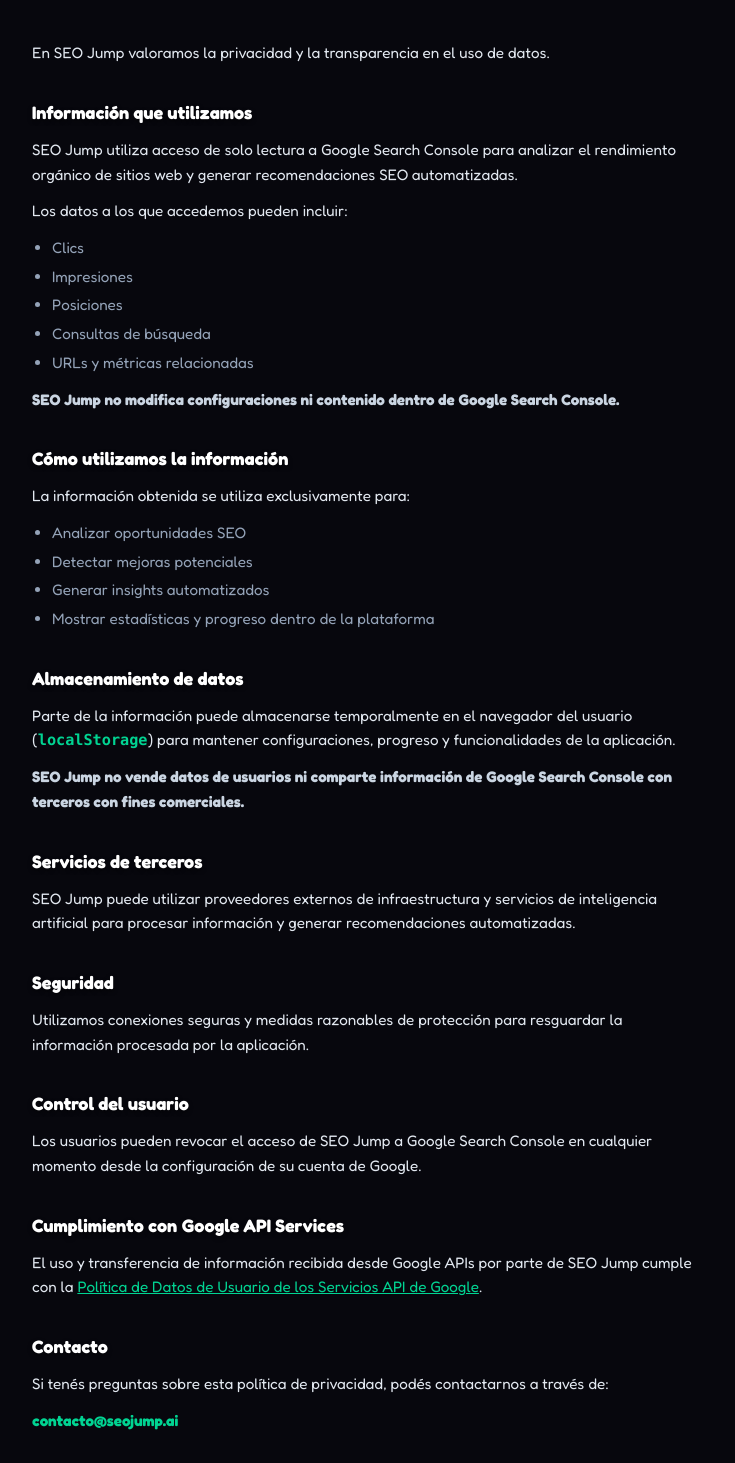
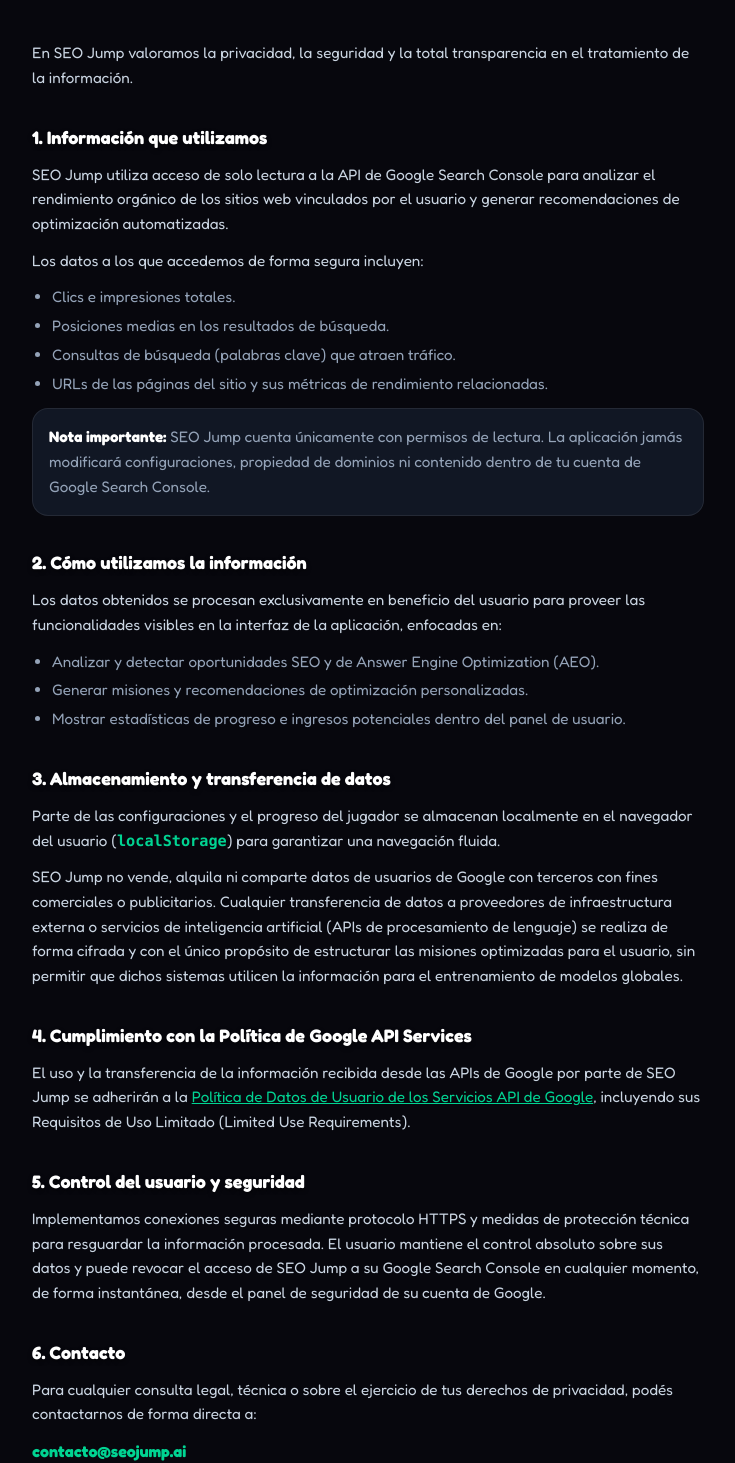
Before and after one commit to jonasnahuel-SEOJUMP/SeoJump, a Next.js app: page /privacidad in a window 1280 px wide. Shown: the part 188-1651 px from the top of the page, without its empty margins (272-1007 px from the left). Built offline with nearby package versions, Linux system fonts and the light colour scheme.

Commit message:
content: update privacy policy with definitive legal text

```diff
--- a/src/app/privacidad/page.js
+++ b/src/app/privacidad/page.js
@@ -2,72 +2,57 @@ import Link from "next/link";
 
 export const metadata = {
   title: "Política de Privacidad — SEO Jump",
-  description: "Política de privacidad y uso de datos de SEO Jump.",
+  description: "Política de privacidad y uso de datos de SEO Jump. Cumplimiento con Google API Services y protección de datos del usuario.",
 };
 
 export default function PrivacidadPage() {
   return (
     <div className="min-h-screen bg-[#07070d] font-fredoka text-slate-200 px-4 py-16 flex flex-col items-center">
       <div className="max-w-2xl w-full">
-        <Link href="/" className="text-duo-green hover:underline text-sm font-bold mb-8 inline-block">
+        <Link href="/" className="text-emerald-400 hover:underline text-sm font-bold mb-8 inline-block">
           ← Volver al inicio
         </Link>
 
         <h1 className="text-4xl font-black text-white mb-2">Política de Privacidad</h1>
         <p className="text-xs text-slate-500 mb-10">Última actualización: Mayo 2026</p>
 
-        <div className="space-y-8 text-sm leading-relaxed">
-          <p>En SEO Jump valoramos la privacidad y la transparencia en el uso de datos.</p>
+        <div className="space-y-8 text-sm leading-relaxed text-slate-300">
+          <p>En SEO Jump valoramos la privacidad, la seguridad y la total transparencia en el tratamiento de la información.</p>
 
           <div className="space-y-3">
-            <h2 className="text-white font-black text-lg">Información que utilizamos</h2>
-            <p>SEO Jump utiliza acceso de solo lectura a Google Search Console para analizar el rendimiento orgánico de sitios web y generar recomendaciones SEO automatizadas.</p>
-            <p>Los datos a los que accedemos pueden incluir:</p>
+            <h2 className="text-white font-black text-lg">1. Información que utilizamos</h2>
+            <p>SEO Jump utiliza acceso de solo lectura a la API de Google Search Console para analizar el rendimiento orgánico de los sitios web vinculados por el usuario y generar recomendaciones de optimización automatizadas.</p>
+            <p>Los datos a los que accedemos de forma segura incluyen:</p>
             <ul className="list-disc pl-5 space-y-1 text-slate-400">
-              <li>Clics</li>
-              <li>Impresiones</li>
-              <li>Posiciones</li>
-              <li>Consultas de búsqueda</li>
-              <li>URLs y métricas relacionadas</li>
+              <li>Clics e impresiones totales.</li>
+              <li>Posiciones medias en los resultados de búsqueda.</li>
+              <li>Consultas de búsqueda (palabras clave) que atraen tráfico.</li>
+              <li>URLs de las páginas del sitio y sus métricas de rendimiento relacionadas.</li>
             </ul>
-            <p className="font-bold text-slate-300">SEO Jump no modifica configuraciones ni contenido dentro de Google Search Console.</p>
+            <p className="text-slate-400 bg-slate-800/50 border border-slate-700 rounded-xl p-4 mt-2">
+              <strong className="text-white">Nota importante:</strong> SEO Jump cuenta únicamente con permisos de lectura. La aplicación jamás modificará configuraciones, propiedad de dominios ni contenido dentro de tu cuenta de Google Search Console.
+            </p>
           </div>
 
           <div className="space-y-3">
-            <h2 className="text-white font-black text-lg">Cómo utilizamos la información</h2>
-            <p>La información obtenida se utiliza exclusivamente para:</p>
+            <h2 className="text-white font-black text-lg">2. Cómo utilizamos la información</h2>
+            <p>Los datos obtenidos se procesan exclusivamente en beneficio del usuario para proveer las funcionalidades visibles en la interfaz de la aplicación, enfocadas en:</p>
             <ul className="list-disc pl-5 space-y-1 text-slate-400">
-              <li>Analizar oportunidades SEO</li>
-              <li>Detectar mejoras potenciales</li>
-              <li>Generar insights automatizados</li>
-              <li>Mostrar estadísticas y progreso dentro de la plataforma</li>
+              <li>Analizar y detectar oportunidades SEO y de Answer Engine Optimization (AEO).</li>
+              <li>Generar misiones y recomendaciones de optimización personalizadas.</li>
+              <li>Mostrar estadísticas de progreso e ingresos potenciales dentro del panel de usuario.</li>
             </ul>
           </div>
 
           <div className="space-y-3">
-            <h2 className="text-white font-black text-lg">Almacenamiento de datos</h2>
-            <p>Parte de la información puede almacenarse temporalmente en el navegador del usuario (<code className="text-emerald-400 font-bold">localStorage</code>) para mantener configuraciones, progreso y funcionalidades de la aplicación.</p>
-            <p className="font-bold text-slate-300">SEO Jump no vende datos de usuarios ni comparte información de Google Search Console con terceros con fines comerciales.</p>
+            <h2 className="text-white font-black text-lg">3. Almacenamiento y transferencia de datos</h2>
+            <p>Parte de las configuraciones y el progreso del jugador se almacenan localmente en el navegador del usuario (<code className="text-emerald-400 font-bold">localStorage</code>) para garantizar una navegación fluida.</p>
+            <p>SEO Jump no vende, alquila ni comparte datos de usuarios de Google con terceros con fines comerciales o publicitarios. Cualquier transferencia de datos a proveedores de infraestructura externa o servicios de inteligencia artificial (APIs de procesamiento de lenguaje) se realiza de forma cifrada y con el único propósito de estructurar las misiones optimizadas para el usuario, sin permitir que dichos sistemas utilicen la información para el entrenamiento de modelos globales.</p>
           </div>
 
           <div className="space-y-3">
-            <h2 className="text-white font-black text-lg">Servicios de terceros</h2>
-            <p>SEO Jump puede utilizar proveedores externos de infraestructura y servicios de inteligencia artificial para procesar información y generar recomendaciones automatizadas.</p>
-          </div>
-
-          <div className="space-y-3">
-            <h2 className="text-white font-black text-lg">Seguridad</h2>
-            <p>Utilizamos conexiones seguras y medidas razonables de protección para resguardar la información procesada por la aplicación.</p>
-          </div>
-
-          <div className="space-y-3">
-            <h2 className="text-white font-black text-lg">Control del usuario</h2>
-            <p>Los usuarios pueden revocar el acceso de SEO Jump a Google Search Console en cualquier momento desde la configuración de su cuenta de Google.</p>
-          </div>
-
-          <div className="space-y-3">
-            <h2 className="text-white font-black text-lg">Cumplimiento con Google API Services</h2>
-            <p>El uso y transferencia de información recibida desde Google APIs por parte de SEO Jump cumple con la{" "}
+            <h2 className="text-white font-black text-lg">4. Cumplimiento con la Política de Google API Services</h2>
+            <p>El uso y la transferencia de la información recibida desde las APIs de Google por parte de SEO Jump se adherirán a la{" "}
               <a
                 href="https://developers.google.com/terms/api-services-user-data-policy"
                 target="_blank"
@@ -75,14 +60,20 @@ export default function PrivacidadPage() {
                 className="text-emerald-400 underline hover:text-emerald-300"
               >
                 Política de Datos de Usuario de los Servicios API de Google
-              </a>.
+              </a>
+              , incluyendo sus Requisitos de Uso Limitado (Limited Use Requirements).
             </p>
           </div>
 
           <div className="space-y-3">
-            <h2 className="text-white font-black text-lg">Contacto</h2>
-            <p>Si tenés preguntas sobre esta política de privacidad, podés contactarnos a través de:</p>
-            <p className="text-emerald-400 font-bold">contacto@seojump.ai</p>
+            <h2 className="text-white font-black text-lg">5. Control del usuario y seguridad</h2>
+            <p>Implementamos conexiones seguras mediante protocolo HTTPS y medidas de protección técnica para resguardar la información procesada. El usuario mantiene el control absoluto sobre sus datos y puede revocar el acceso de SEO Jump a su Google Search Console en cualquier momento, de forma instantánea, desde el panel de seguridad de su cuenta de Google.</p>
+          </div>
+
+          <div className="space-y-3">
+            <h2 className="text-white font-black text-lg">6. Contacto</h2>
+            <p>Para cualquier consulta legal, técnica o sobre el ejercicio de tus derechos de privacidad, podés contactarnos de forma directa a:</p>
+            <p className="text-emerald-400 font-bold text-base">contacto@seojump.ai</p>
           </div>
         </div>
 
```
